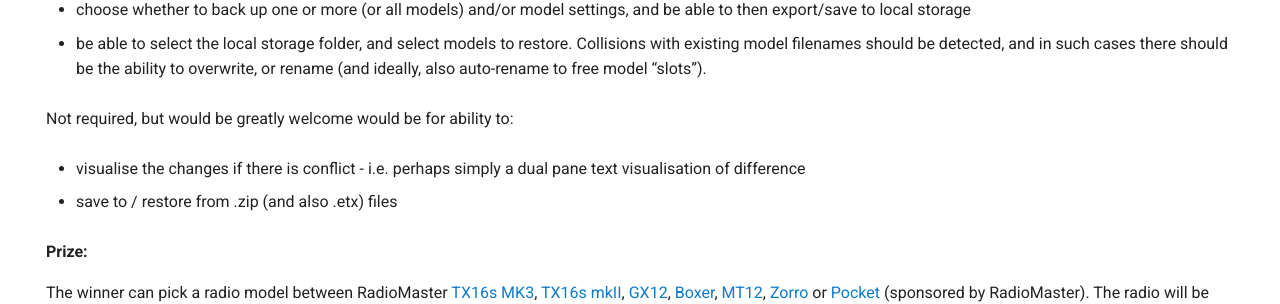
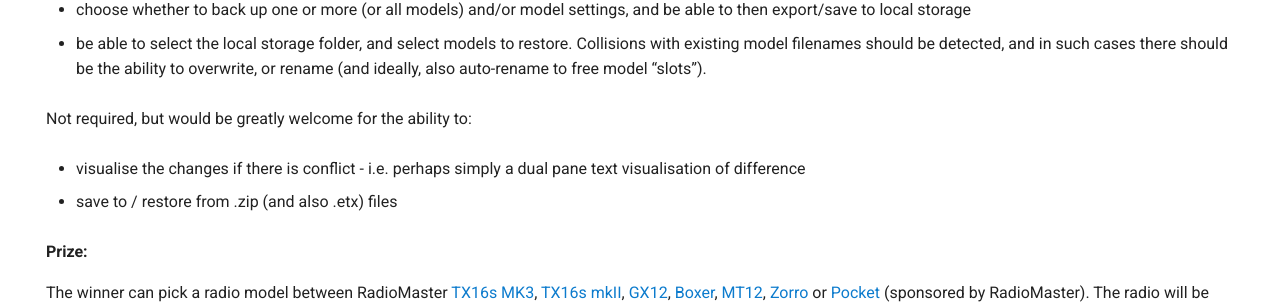
Before and after one commit to EdgeTX/edgetx.github.io, an MkDocs documentation site: the page built from docs/dc6_buddybackup.md, in a window 1280 px wide and 900 px high, scrolled down 1112 px. Shown: the part 151-455 px from the top of the window. Built offline with MkDocs 1.6.1 and Material for MkDocs 9.7.7, drawn with Linux system fonts in a browser that asks for light colours; comment, search, counter and statistics services are not loaded.

Commit message:
Grammar fixed

```diff
--- a/docs/dc6_buddybackup.md
+++ b/docs/dc6_buddybackup.md
@@ -21,7 +21,7 @@
 
 * be able to select the local storage folder, and select models to restore. Collisions with existing model filenames should be detected, and in such cases there should be the ability to overwrite, or rename (and ideally, also auto-rename to free model “slots”).
 
-Not required, but would be greatly welcome would be for ability to:
+Not required, but would be greatly welcome for the ability to:
 
 * visualise the changes if there is conflict - i.e. perhaps simply a dual pane text visualisation of difference
 
```
